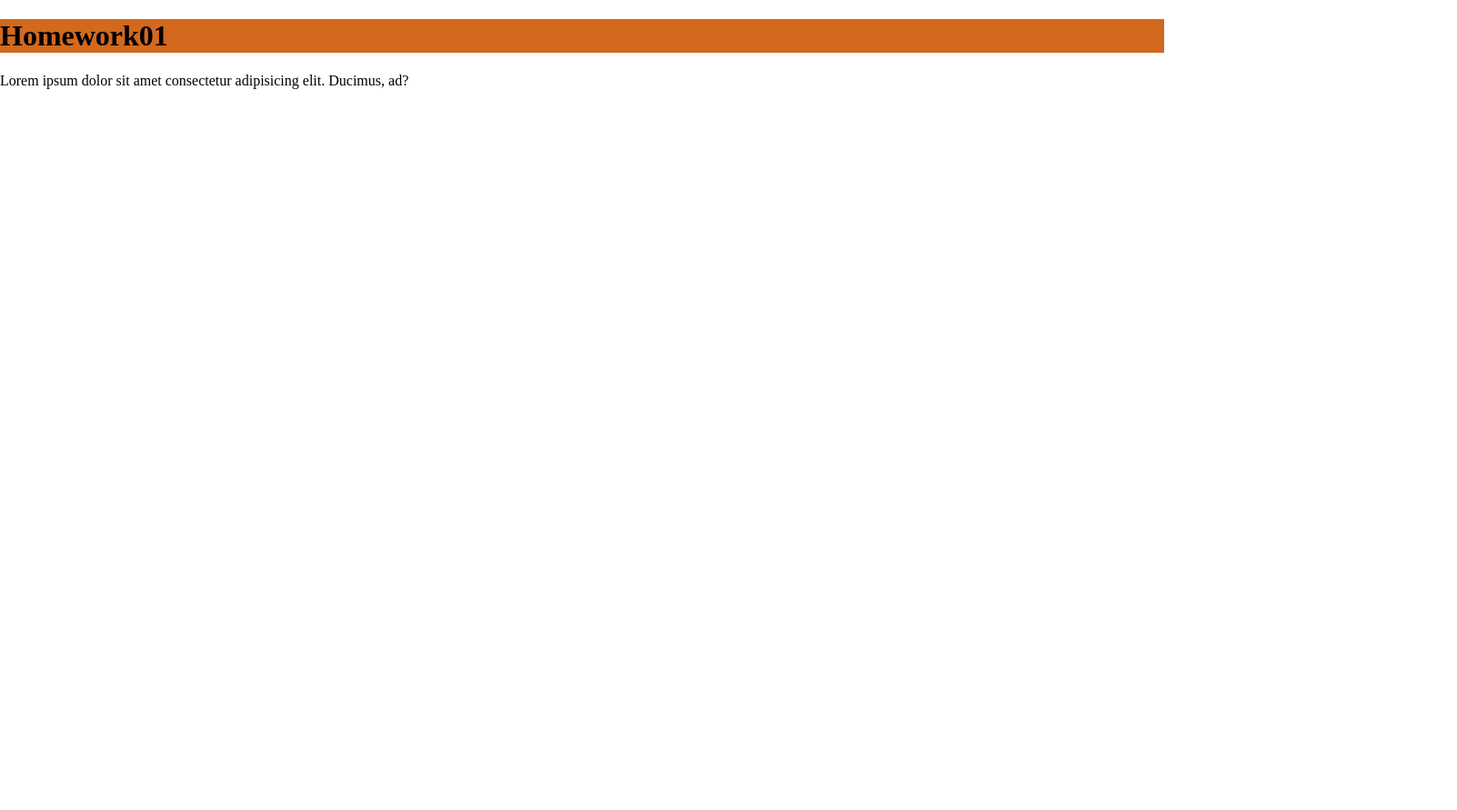
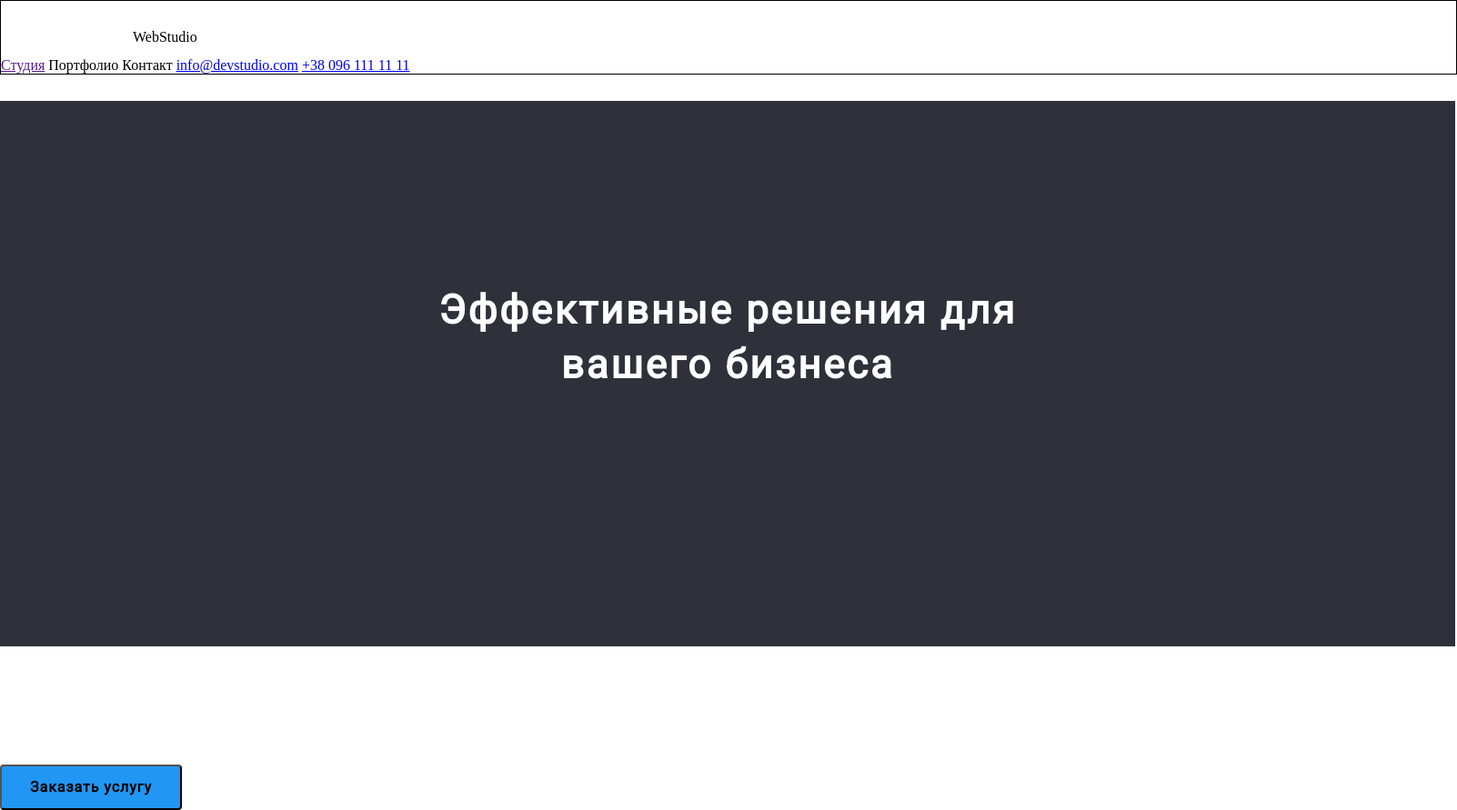
Before and after one commit to Troj94/Homework-01, a plain HTML site: page index.html in a window 1280 px wide. Shown: the whole page at 91% size, 1602 px wide, since content can reach past the window. Before the commit the page ends 800 px from the top, so only its background shows below. Drawn offline with Linux system fonts and the light colour scheme.

Commit message:
сделал черновик по двум шапкам

```diff
--- a/css/style.css
+++ b/css/style.css
@@ -1,4 +1,64 @@
-.title {
-    background: burlywood;
-    background-color: chocolate;
+.upper-line {
+    width: 1600px;
+    height: 80px;
+    border: 1px solid #000000;
 }
+.logo {
+    margin-left: 145px;
+    margin-top: 31px;
+    height: 31px;
+    width: 145px;
+    left: 215px;
+    top: 24px;
+    border-radius: nullpx;
+}
+.hat {
+    background-color: #2F303A;
+    height: 600px;
+    width: 1600px;
+    left: 0px;
+    top: 80px;
+    border-radius: [object Object]px;
+}
+h1 {
+    padding: 200px 452px 280px;
+    height: 120px;
+    width: 696px;
+    border-radius: nullpx;
+    color: #FFFFFF;
+    font-family: Roboto;
+    font-size: 44px;
+    font-style: normal;
+    font-weight: 900;
+    line-height: 60px;
+    letter-spacing: 0.06em;
+    text-align: center;
+}
+button {
+    background-color: #2196F3;
+    border-radius: 4px;
+    height: 50px;
+    width: 200px;
+    margin-top: 100px;
+    /*
+    padding-left: 700px;
+    padding-right: 700px;
+    padding-top: 50px;
+    padding-bottom: 200px;
+    */
+
+
+
+}
+.button-text {
+    height: 30px;
+    width: 136px;
+    border-radius: nullpx;
+    font-family: Roboto;
+    font-size: 16px;
+    font-style: normal;
+    font-weight: 700;
+    line-height: 30px;
+    letter-spacing: 0.06em;
+    text-align: center;
+}
--- a/index.html
+++ b/index.html
@@ -6,9 +6,37 @@
     <title>Homework01</title>
     <link rel="stylesheet" href="./css/normalize.css" />
     <link rel="stylesheet" href="./css/style.css" />
+    <link rel="preconnect" href="https://fonts.gstatic.com" />
+    <link
+      href="https://fonts.googleapis.com/css2?family=Roboto&display=swap"
+      rel="stylesheet"
+    />
   </head>
   <body>
-    <h1 class="title">Homework01</h1>
-    <p>Lorem ipsum dolor sit amet consectetur adipisicing elit. Ducimus, ad?</p>
+    <!--Верхняя линия-->
+    <header class="upper-line">
+      <div class="logo">WebStudio</div>
+      <a href="">Студия</a>
+      <span>Портфолио</span>
+      <span>Контакт</span>
+      <a href="mailto:info@devstudio.com">info@devstudio.com</a>
+      <a href="tel:+380961111111">+38 096 111 11 11</a>
+    </header>
+
+    <!--Шапка-->
+    <header class="hat">
+      <h1>Эффективные решения для вашего бизнеса</h1>
+      <button type="button">
+        <span class="button-text">Заказать услугу</span>
+      </button>
+    </header>
+
+    <div></div>
+
+    <div></div>
+
+    <div></div>
+
+    <footer></footer>
   </body>
 </html>
```
